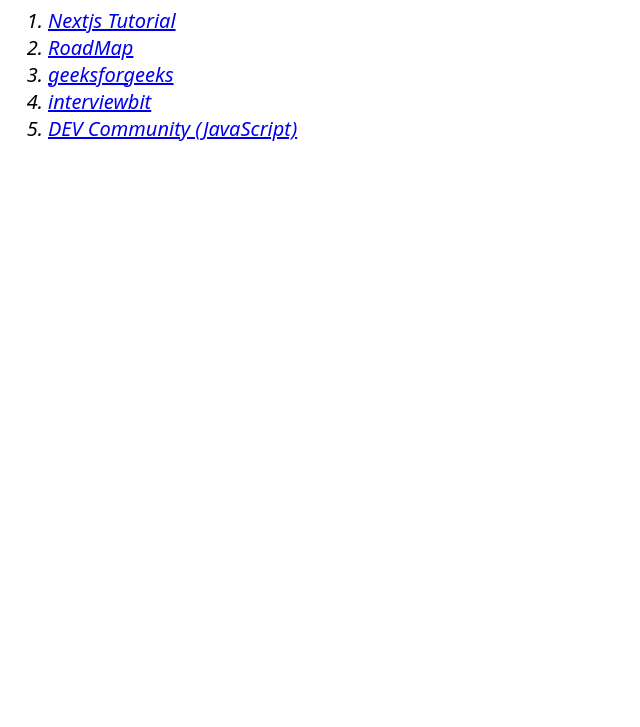
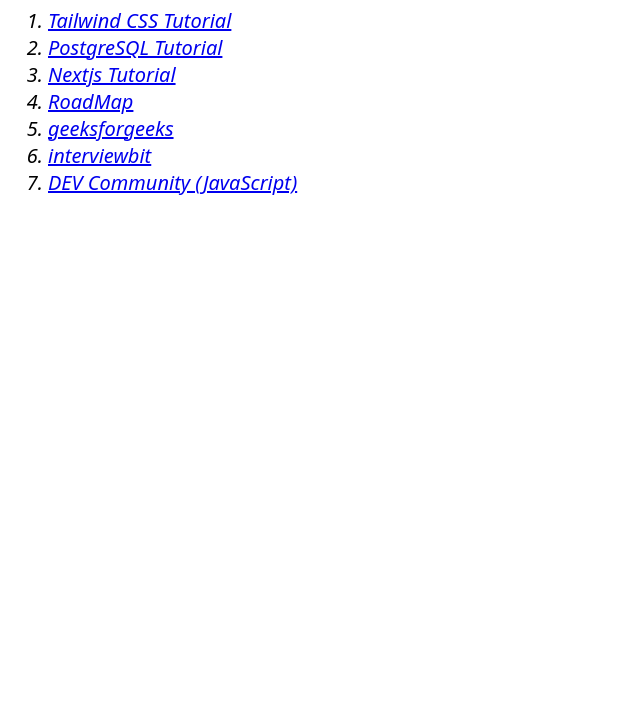
Before and after one commit to harshita2304/resources, a plain HTML site: page interview_FE/index.html in a window 1280 px wide. Shown: the part 73-800 px from the top of the page, without its empty margins (0-640 px from the left). Drawn offline with Linux system fonts and the light colour scheme.

Commit message:
additions

```diff
--- a/interview_FE/index.html
+++ b/interview_FE/index.html
@@ -10,6 +10,16 @@
   <body>
     <h1>FrontEnd Developer Interview Questions</h1>
     <ol>
+      <li>
+        <a href="https://youtu.be/mVzY256R9fs?feature=shared"
+          >Tailwind CSS Tutorial</a
+        >
+      </li>
+      <li>
+        <a href="https://youtu.be/cnzka7kF5Zk?feature=shared"
+          >PostgreSQL Tutorial</a
+        >
+      </li>
       <li>
         <a href="https://youtu.be/yN8VXmncvRU?feature=shared"
           >Nextjs Tutorial</a
```
